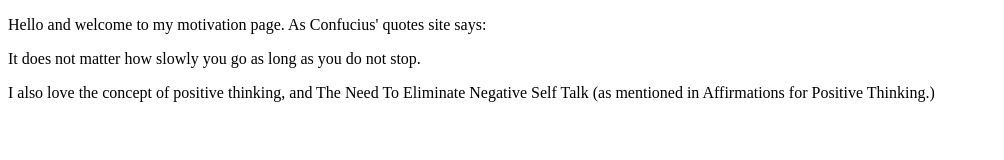
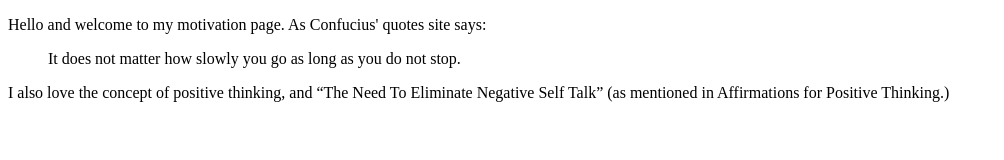
Before and after one commit to Gitthuma/quotes-and-citations, a plain HTML site: page index.html in a window 1280 px wide. Shown: the whole page, without its empty margins (0-1004 px from the left). Drawn offline with Linux system fonts and the light colour scheme.

Commit message:
Added blockqute and quote to the middle and last paragraph respectively also added bullets to README.md

```diff
--- a/index.html
+++ b/index.html
@@ -7,7 +7,11 @@
 </head>
 <body>
     <p>Hello and welcome to my motivation page. As Confucius' quotes site says:</p>
-    <p>It does not matter how slowly you go as long as you do not stop.</p>
-    <p>I also love the concept of positive thinking, and The Need To Eliminate Negative Self Talk (as mentioned in Affirmations for Positive Thinking.)</p>
+
+    <blockquote cite="http://www.brainyquote.com/quotes/authors/c/confucius.html">
+        <p>It does not matter how slowly you go as long as you do not stop.</p>
+    </blockquote>
+
+    <p>I also love the concept of positive thinking, and <q cite="http://www.affirmationsforpositivethinking.com">The Need To Eliminate Negative Self Talk</q> (as mentioned in Affirmations for Positive Thinking.)</p>
 </body>
 </html>
```
Also changed, not shown: 1 other file.
